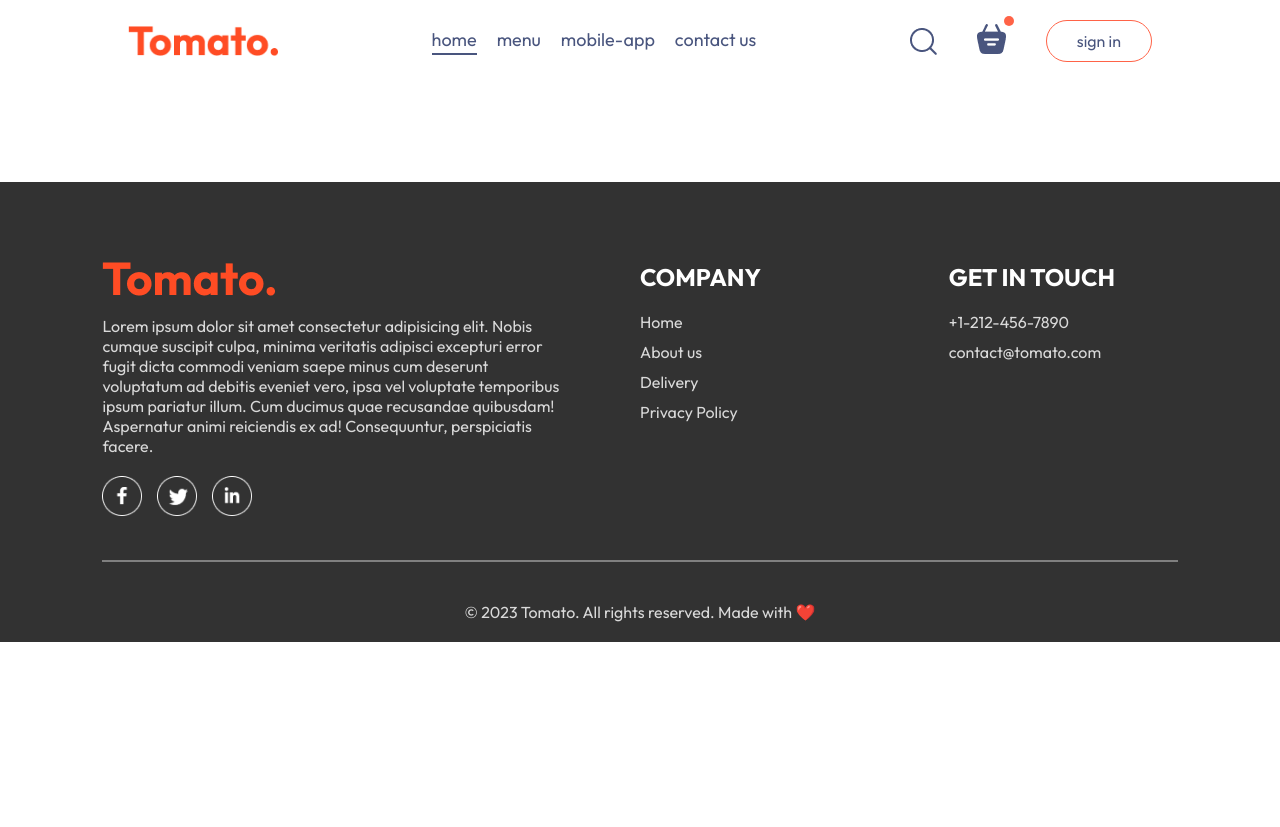
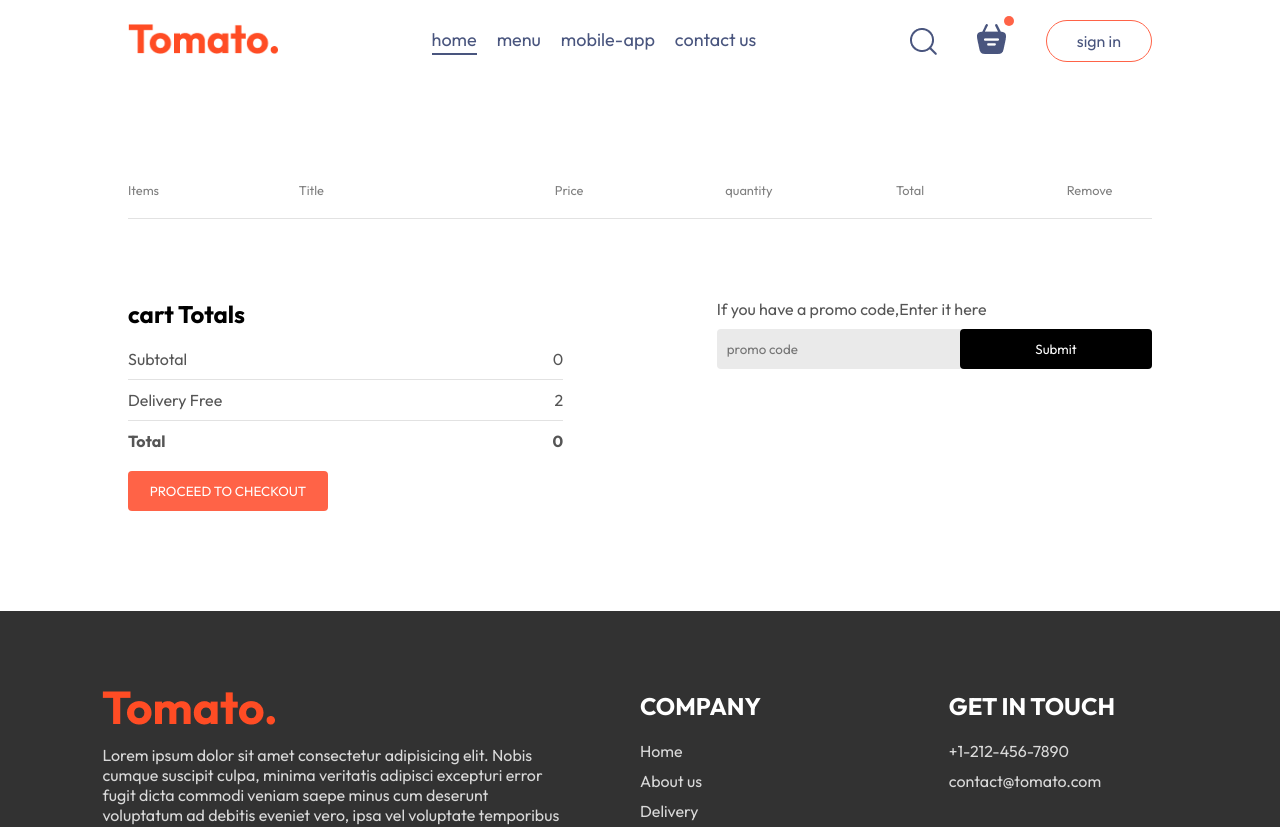
Before and after one commit to sanket-0904/food, a React (Vite) app in the folder food-dev/: page /Cart in a window 1280 px wide. Shown: the top 827 px of the page. Before the commit the page ends 800 px from the top, so only its background shows below. Built offline with nearby package versions, Linux system fonts and the light colour scheme.

Commit message:
Implement Cart component with item listing, total calculation, and promo code input

```diff
--- a/food-dev/src/component/Navbar/Navbar.jsx
+++ b/food-dev/src/component/Navbar/Navbar.jsx
@@ -8,7 +8,10 @@
 
   return (
     <div className="navbar">
-      <img src={assets.logo} alt="" className="logo" />
+      <Link to="/">
+        <img src={assets.logo} alt="" className="logo" />
+      </Link>
+
       <ul className="navbar-menu">
         <Link
           to="/"
@@ -42,7 +45,10 @@
       <div className="navbar-right">
         <img src={assets.search_icon} alt="" />
         <div className="navbar-search-icon">
-          <img src={assets.basket_icon} alt="" />
+          <Link to="/cart">
+            <img src={assets.basket_icon} alt="" />
+          </Link>
+
           <div className="dot"></div>
         </div>
         <button onClick={() => setshowlogin(true)}>sign in</button>
--- a/food-dev/src/pages/Cart/Cart.css
+++ b/food-dev/src/pages/Cart/Cart.css
@@ -0,0 +1,109 @@
+.cart {
+  margin-top: 100px;
+}
+
+.cart-items-title {
+  display: grid;
+  grid-template-columns: 1fr 1.5fr 1fr 1fr 1fr 0.5fr;
+  align-items: center;
+  color: gray;
+  font-size: max(1vw, 12px);
+}
+
+.cart-items-item {
+  display: grid;
+  grid-template-columns: 1fr 1.5fr 1fr 1fr 1fr 0.5fr;
+  align-items: center;
+  margin: 10px 0px;
+  color: black;
+}
+
+.cart-items-item img {
+  width: 50px;
+}
+
+.cart hr {
+  height: 1px;
+  background-color: #e2e2e2;
+  border: none;
+}
+
+.cart-items-item .cross {
+  cursor: pointer;
+}
+
+.cart-bottom {
+  margin-top: 80px;
+  display: flex;
+  justify-content: space-between;
+  gap: max(12vw, 20px);
+}
+
+.cart-total {
+  flex: 1;
+  display: flex;
+  flex-direction: column;
+  gap: 20px;
+}
+
+.cart-total-detail {
+  display: flex;
+  justify-content: space-between;
+  color: #555;
+}
+
+.cart-total hr {
+  margin: 10px 0px;
+}
+
+.cart-total button {
+  border: none;
+  color: white;
+  background-color: tomato;
+  width: max(15vw, 200px);
+  padding: 12px 0px;
+  border-radius: 4px;
+  cursor: pointer;
+}
+
+.cart-promocode {
+  flex: 1;
+}
+
+.cart-promocode p {
+  color: #555;
+}
+
+.cart-promocode-input {
+  margin-top: 10px;
+  display: flex;
+  align-items: center;
+  justify-content: space-between;
+  background-color: #eaeaea;
+  border-radius: 4px;
+}
+
+.cart-promocode-input input {
+  background-color: transparent;
+  border: none;
+  outline: none;
+  padding-left: 10px;
+}
+
+.cart-promocode-input button {
+  width: max(15vw, 150px);
+  padding: 12px 5px;
+  background-color: black;
+  border: none;
+  color: white;
+  border-radius: 4px;
+}
+
+@media (max-width: 750px) {
+  .cart-bottom {
+    flex-direction: column-reverse;
+  }
+  .cart-promocode {
+    justify-content: start;
+  }
+}
--- a/food-dev/src/pages/Cart/Cart.jsx
+++ b/food-dev/src/pages/Cart/Cart.jsx
@@ -1,8 +1,76 @@
-import React from "react";
+import React, { useContext } from "react";
 import "./Cart.css";
+import { storeContext } from "../../Context/Storecontext";
 
 const Cart = () => {
-  return <div></div>;
+  const { cartitems, food_list, removeFromcart } = useContext(storeContext);
+
+  return (
+    <div className="cart">
+      <div className="cart-items">
+        <div className="cart-items-title">
+          <p>Items</p>
+          <p>Title</p>
+          <p>Price</p>
+          <p>quantity</p>
+          <p>Total</p>
+          <p>Remove</p>
+        </div>
+        <br />
+        <hr />
+        {food_list.map((item, index) => {
+          if (cartitems[item._id] > 0) {
+            return (
+              <div>
+                <div key={index} className="cart-item-title cart-items-item">
+                  <img src={item.image} alt="" />
+                  <p>{item.name}</p>
+                  <p>{"$" + item.price}</p>
+                  <p>{cartitems[item._id]}</p>
+                  <p>{"$" + item.price * cartitems[item._id]}</p>
+                  <p onClick={() => removeFromcart(item._id)} className="cross">
+                    x
+                  </p>
+                </div>
+                <hr />
+              </div>
+            );
+          }
+        })}
+      </div>
+      <div className="cart-bottom">
+        <div className="cart-total">
+          <h2>cart Totals</h2>
+          <div>
+            <div className="cart-total-detail">
+              <p>Subtotal</p>
+              <p>{0}</p>
+            </div>
+            <hr />
+            <div className="cart-total-detail">
+              <p>Delivery Free</p>
+              <p>{2}</p>
+            </div>
+            <hr />
+            <div className="cart-total-detail">
+              <b>Total</b>
+              <b>{0}</b>
+            </div>
+          </div>
+          <button>PROCEED TO CHECKOUT</button>
+        </div>
+        <div className="cart-promocode">
+          <div>
+            <p>If you have a promo code,Enter it here</p>
+            <div className="cart-promocode-input">
+              <input type="text" placeholder="promo code" />
+              <button>Submit</button>
+            </div>
+          </div>
+        </div>
+      </div>
+    </div>
+  );
 };
 
 export default Cart;
```
